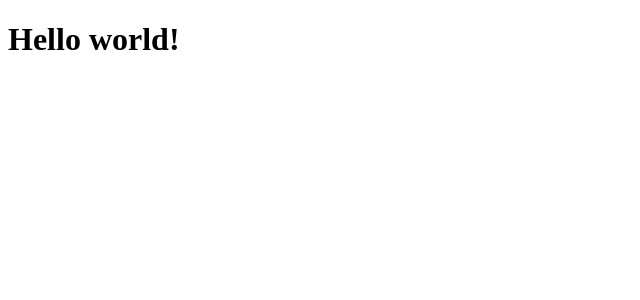
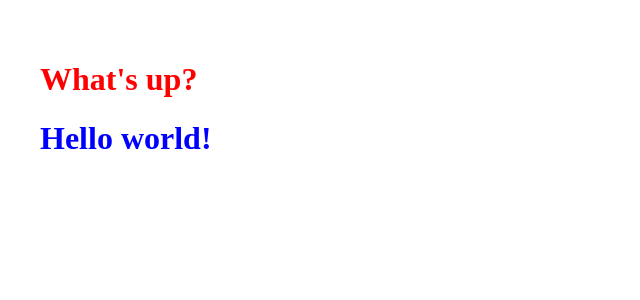
Before and after one commit to danielpox/nextjs-typescript-starter, a Next.js app: page / in a window 1280 px wide. Shown: the top 300 px of the page, without its empty margins (0-640 px from the left). Built offline with nearby package versions, Linux system fonts and the light colour scheme.

Commit message:
Setup basic app and document structure, with preloaded styles, plus simple page demo

```diff
--- /dev/null
+++ b/components/Header.tsx
@@ -0,0 +1,18 @@
+import React from 'react'
+import styled from 'styled-components'
+
+interface IHeaderProps {
+  title: String
+}
+
+export const StyledHeader = styled.header`
+  color: red;
+`
+
+const Header: React.SFC<IHeaderProps> = ({ title }) => (
+  <StyledHeader>
+    <h1>{title}</h1>
+  </StyledHeader>
+)
+
+export default Header
--- /dev/null
+++ b/components/Meta/index.tsx
@@ -0,0 +1,9 @@
+import Head from 'next/head'
+
+const Meta = () => (
+  <Head>
+    <title>Great Stuff!!</title>
+  </Head>
+)
+
+export default Meta
--- /dev/null
+++ b/components/Page/index.tsx
@@ -0,0 +1,30 @@
+import React, { ReactNode } from 'react'
+import styled from 'styled-components'
+
+import Meta from '../Meta'
+
+const StyledPage = styled.main`
+  background: white;
+  color: blue;
+`
+
+const Inner = styled.div`
+  max-width: 1280px;
+  margin: 0 auto;
+  padding: 2rem;
+`
+
+export interface IPageProps {
+  children: ReactNode
+}
+
+const Page: React.SFC<IPageProps> = ({ children }) => (
+  <StyledPage>
+    <Meta />
+    <Inner>
+      {children}
+    </Inner>
+  </StyledPage>
+)
+
+export default Page
--- /dev/null
+++ b/pages/_app.tsx
@@ -0,0 +1,19 @@
+import App, { Container } from 'next/app'
+
+import Page from '../components/Page'
+
+class MyApp extends App {
+  render () {
+    const { Component } = this.props
+
+    return (
+      <Container>
+        <Page>
+          <Component />
+        </Page>
+      </Container>
+    )
+  }
+}
+
+export default MyApp
--- /dev/null
+++ b/pages/_document.tsx
@@ -0,0 +1,37 @@
+import Document, { Head, Main, NextScript, NextDocumentContext } from 'next/document'
+import { ServerStyleSheet } from 'styled-components'
+import { ReactElement } from 'react';
+
+interface IMyDocumentProps {
+  styleTags: ReactElement<{}>[]
+}
+
+class MyDocument extends Document<IMyDocumentProps> {
+  static getInitialProps (context: NextDocumentContext) {
+    const sheet = new ServerStyleSheet()
+
+    const page = context.renderPage(App => props => sheet.collectStyles(<App {...props} />))
+    const styleTags = sheet.getStyleElement()
+
+    return {
+      ...page,
+      styleTags
+    }
+  }
+
+  render () {
+    return (
+      <html>
+        <Head>
+          {this.props.styleTags}
+        </Head>
+        <body>
+          <Main />
+          <NextScript />
+        </body>
+      </html>
+    )
+  }
+}
+
+export default MyDocument
--- a/pages/index.js
+++ /dev/null
@@ -1,5 +0,0 @@
-export default () => (
-  <div>
-    <h1>Hello world!</h1>
-  </div>
-)
--- /dev/null
+++ b/pages/index.tsx
@@ -0,0 +1,8 @@
+import Header from '../components/Header'
+
+export default () => (
+  <div>
+    <Header title={`What's up?`} />
+    <h1>Hello world!</h1>
+  </div>
+)
```
